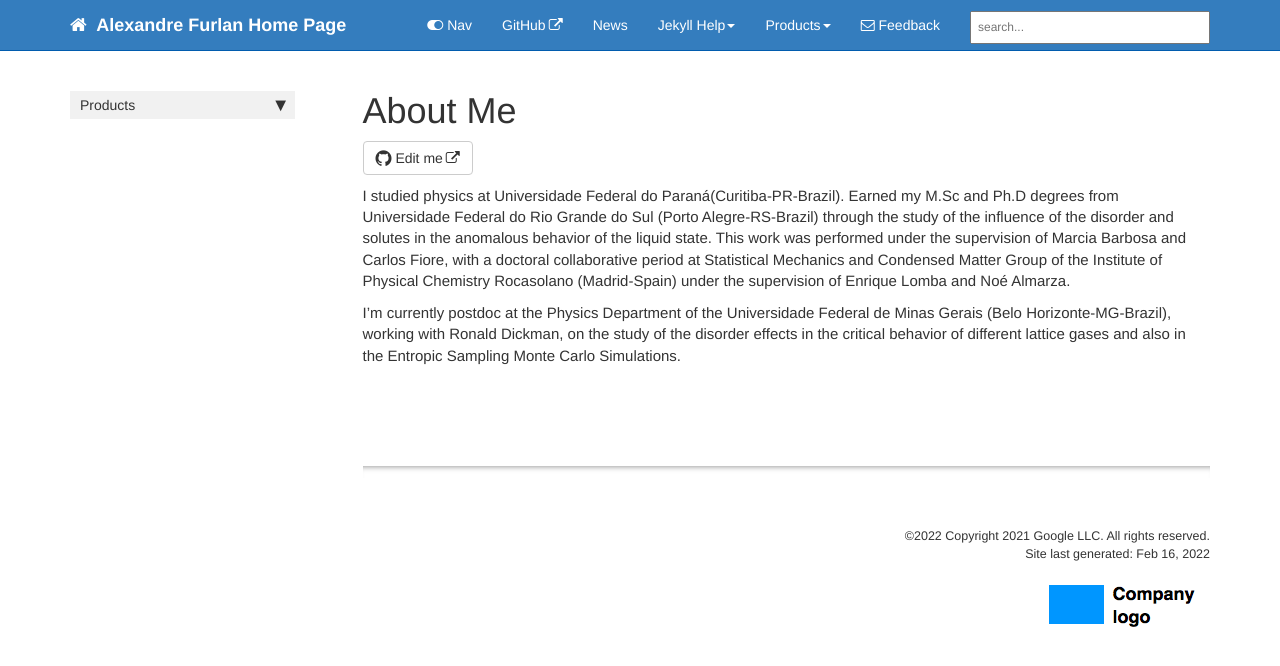
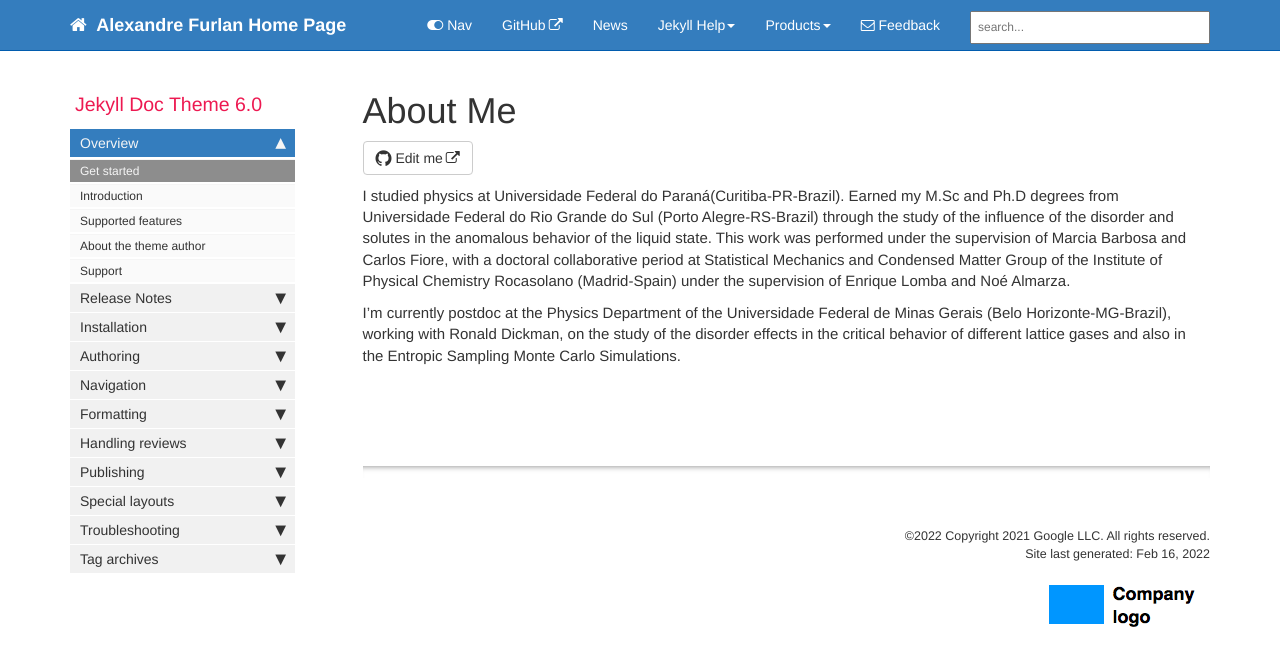
Before and after one commit to apfurlan/apfurlan.github.io, a Jekyll site: the page built from index.md, in a window 1280 px wide. Shown: the top 666 px of the page. Built offline with Jekyll 4.4.1, drawn with Linux system fonts in a browser that asks for light colours; comment, search, counter and statistics services are not loaded; some of the changed lines change nothing that is shown.

Commit message:
new commit

```diff
--- a/index.md
+++ b/index.md
@@ -1,8 +1,8 @@
 ---
 title: "About Me"
-keywords: sample homepage
+#keywords: sample homepage
 #tags: [getting_started]
-#sidebar: mydoc_sidebar
+sidebar: mydoc_sidebar
 permalink: index.html
 #summary: These brief instructions will help you get started quickly with the theme. The other topics in this help provide additional information and detail about #working with other aspects of this theme and Jekyll.
 ---
```
